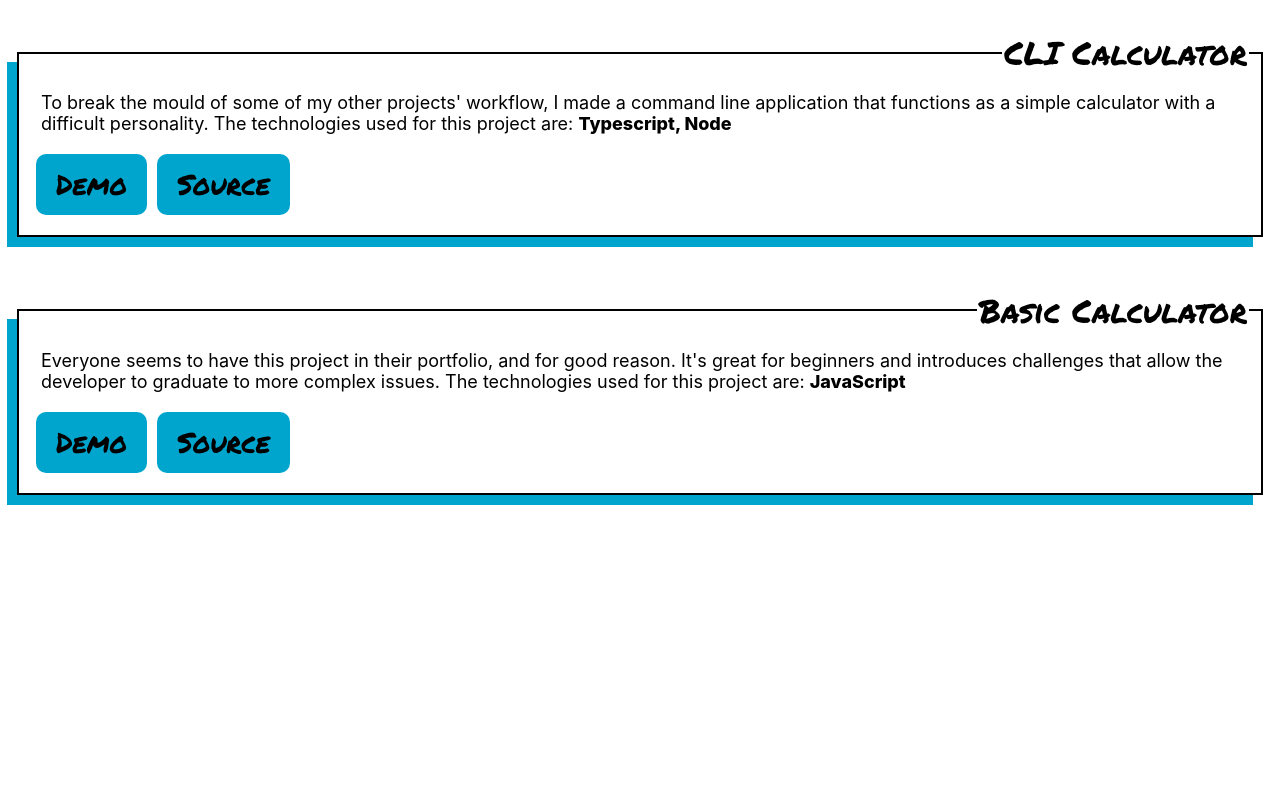
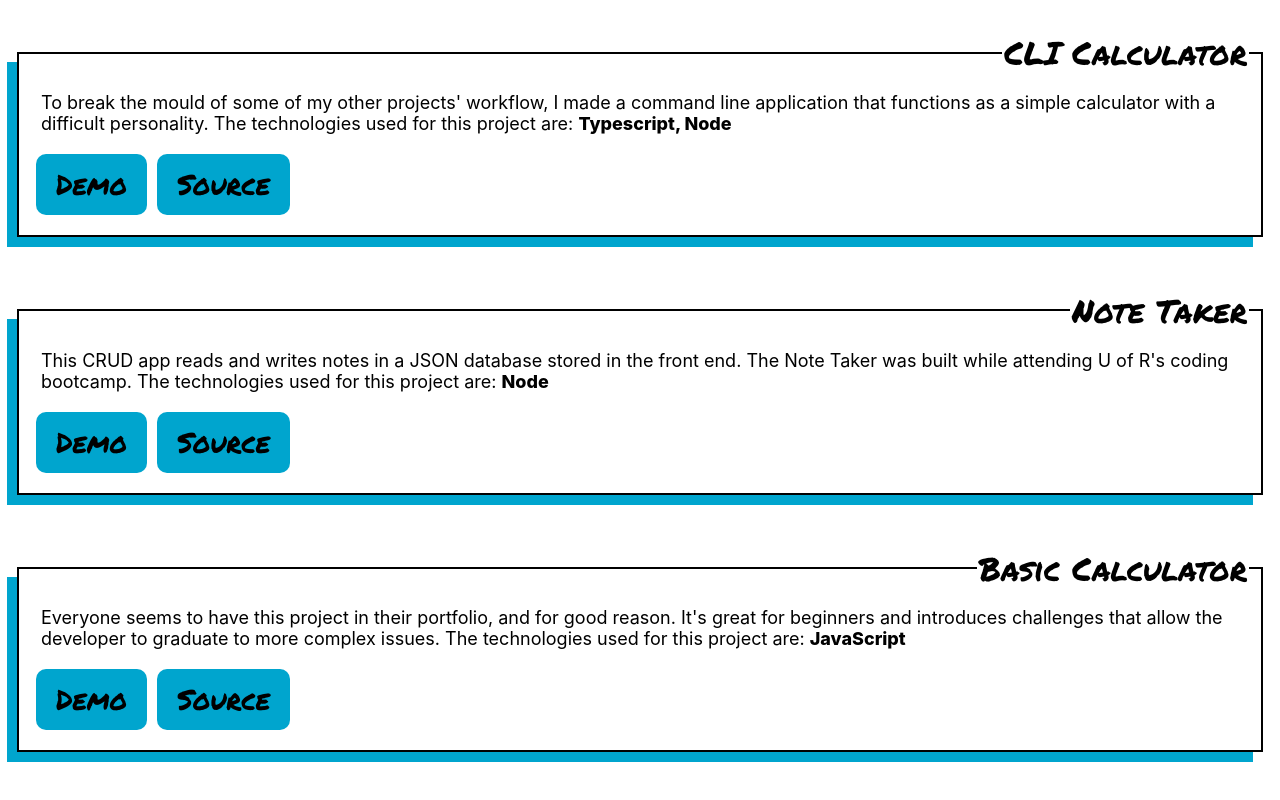
Before and after one commit to ploymahloy/personal-site, a Next.js app: page /projects in a window 1280 px wide. Shown: the part 1200-2000 px from the top of the page. Before the commit the page ends 1785 px from the top, so only its background shows below. Built offline with nearby package versions, Linux system fonts and the light colour scheme.

Commit message:
added note taker project card

```diff
--- a/pages/projects.js
+++ b/pages/projects.js
@@ -76,12 +76,19 @@ export default function Projects() {
 					<ProjectCard
 						appSummary="To break the mould of some of my other projects' workflow, I
             made a command line application that functions as a simple
-            calculator with a difficult personality. The technologies used
-            for this project are:"
+            calculator with a difficult personality. The
+            technologies used for this project are:"
 						appTitle="CLI Calculator"
 						linkDemo="https://www.youtube.com/watch?v=gUpLU6GX3XY"
 						linkSource="https://github.com/ploymahloy/cli-calculator"
 						techStack="Typescript, Node"
+					/>
+					<ProjectCard
+						appSummary="This CRUD app reads and writes notes in a JSON database stored in the front end. The Note Taker was built while attending U of R's coding bootcamp. The technologies used for this project are:"
+						appTitle="Note Taker"
+						linkDemo="https://note-taker-mahloy.herokuapp.com/"
+						linkSource="https://github.com/ploymahloy/note-taker"
+						techStack="Node"
 					/>
 					<ProjectCard
 						appSummary="Everyone seems to have this project in their portfolio, and for good reason. It's great for beginners and introduces challenges that allow the developer to graduate to more complex issues. The technologies used
```
